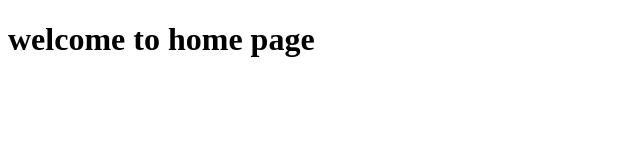
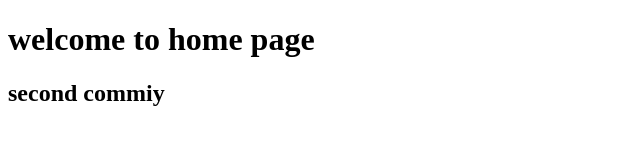
Before and after one commit to rakshith-16/just-practise, a plain HTML site: page index.html in a window 1280 px wide. Shown: the whole page, without its empty margins (0-640 px from the left). Drawn offline with Linux system fonts and the light colour scheme.

Commit message:
final commit

```diff
--- a/index.html
+++ b/index.html
@@ -13,6 +13,6 @@
 </head>
 <body>
     <h1>welcome to home page</h1>
-
+    <h2>second commiy</h2>
 </body>
 </html>
```
